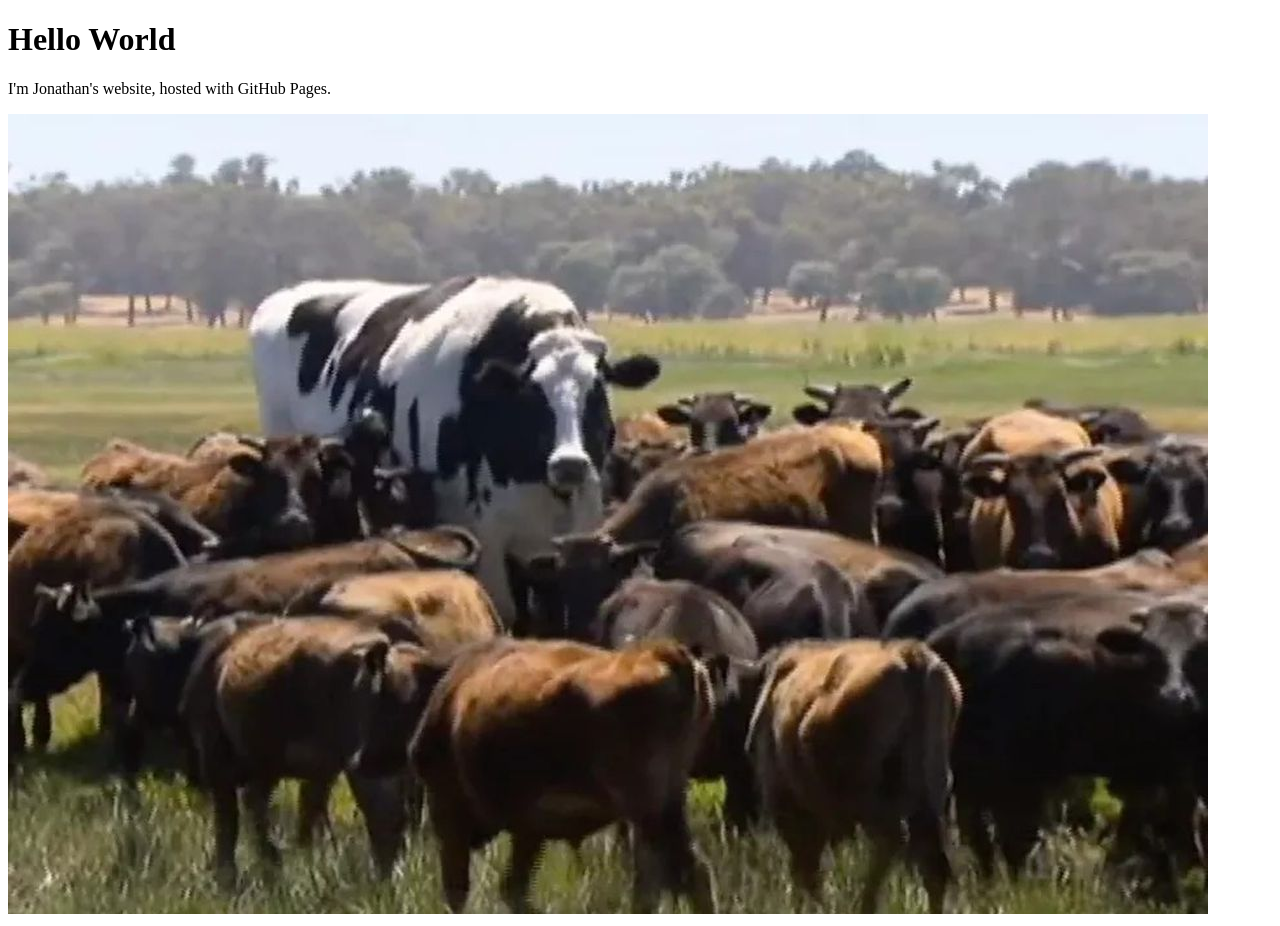
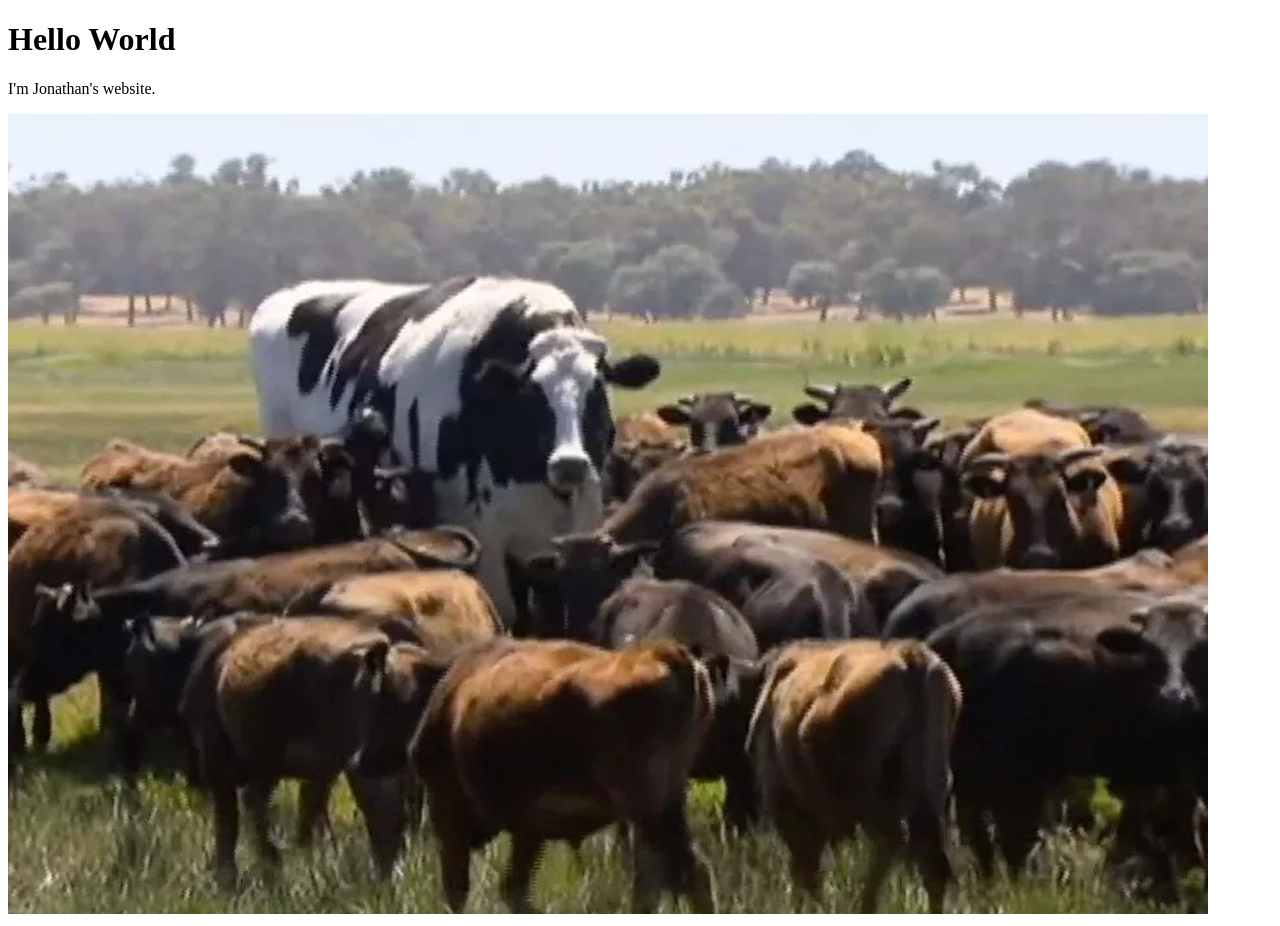
Before and after one commit to jpalafou/jpalafou.github.io, a plain HTML site: page index.html in a window 1280 px wide. Drawn offline with Linux system fonts and the light colour scheme.

Commit message:
Update index.html

```diff
--- a/index.html
+++ b/index.html
@@ -2,7 +2,7 @@
 <html>
 <body>
 <h1>Hello World</h1>
-<p>I'm Jonathan's website, hosted with GitHub Pages.</p>
+<p>I'm Jonathan's website.</p>
 <img src="big cow.jpg" alt="big cow">
 </body>
 </html>
```
